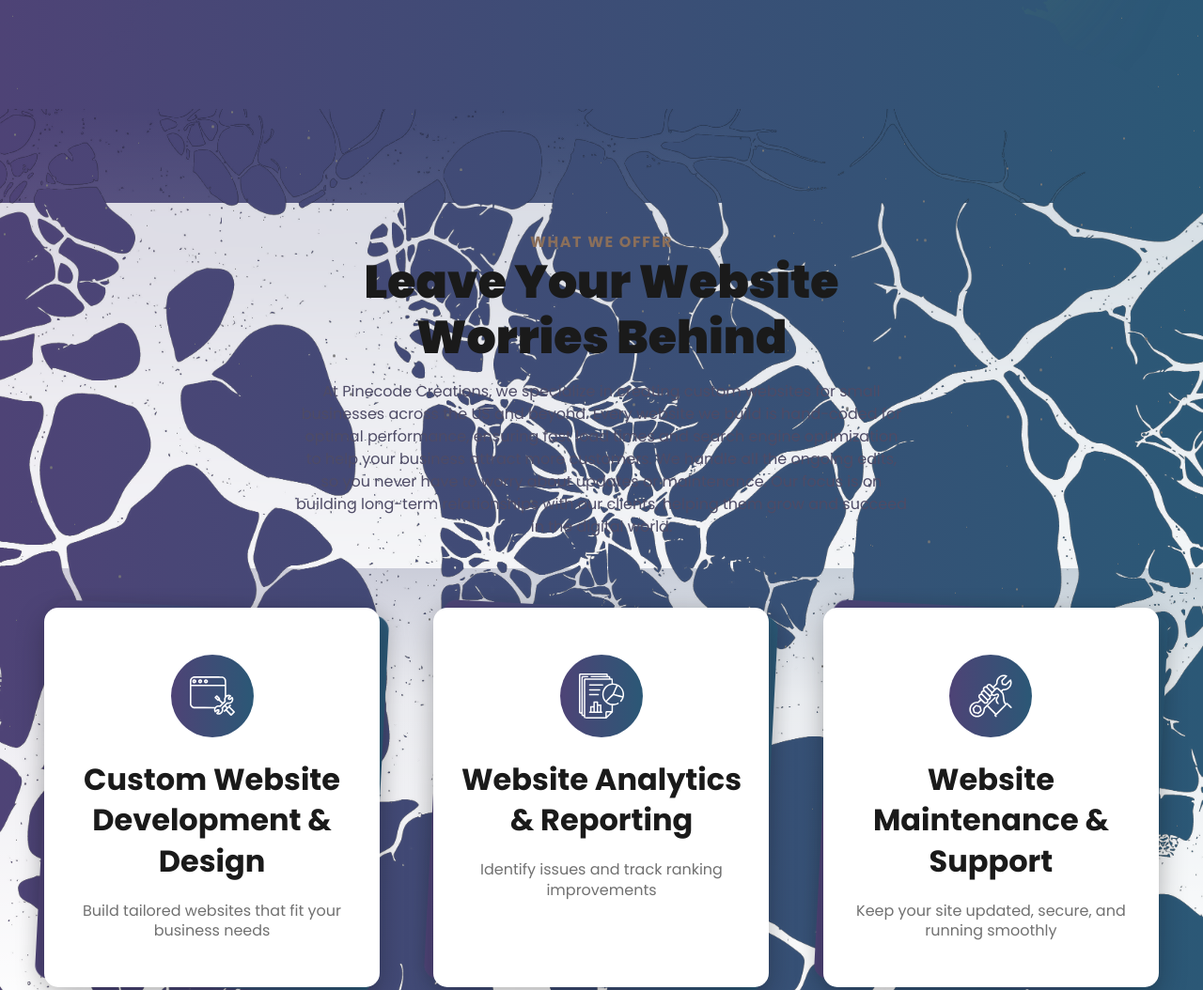
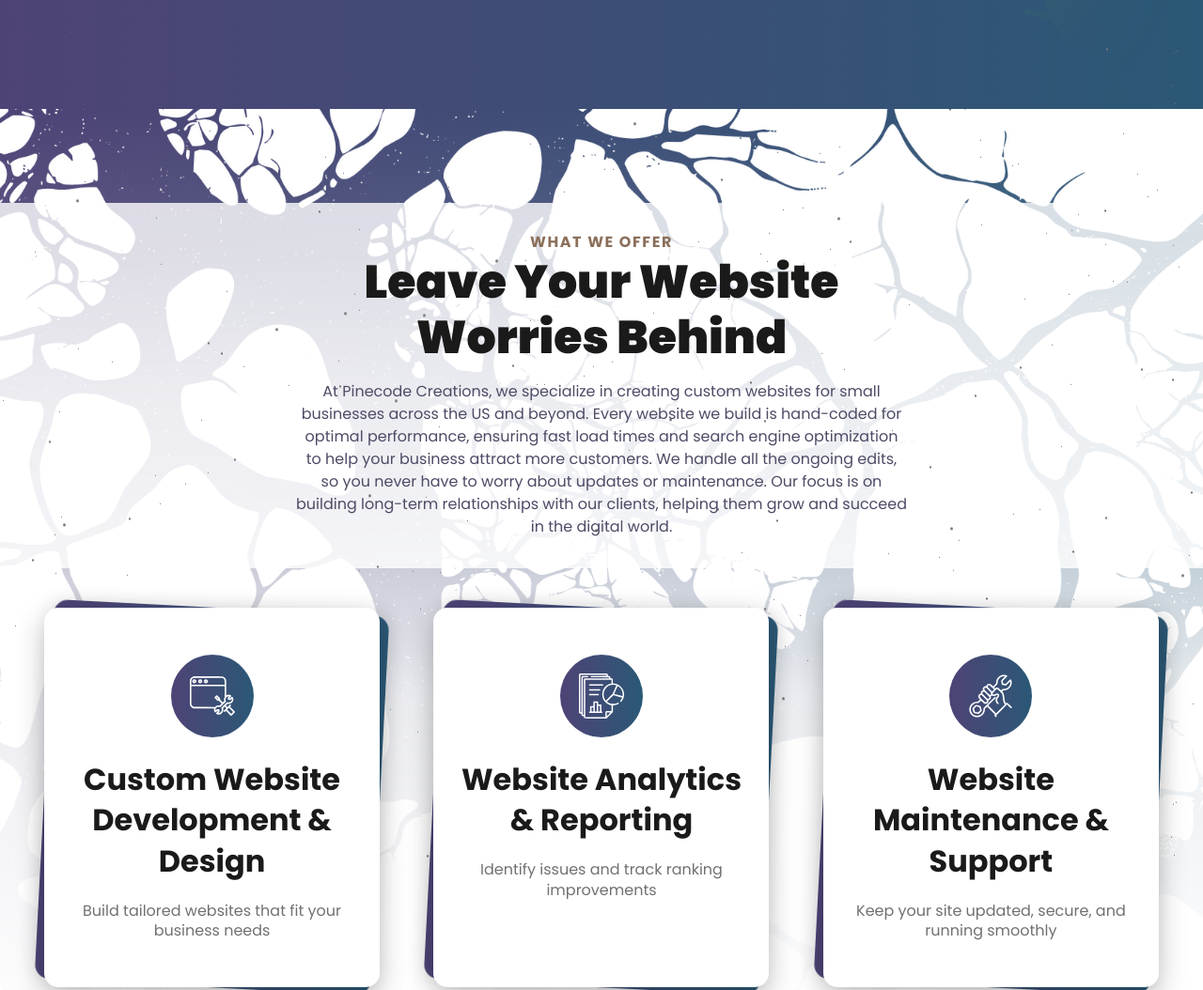
Before and after one commit to pinecodecreations/PineCodeCreationsSite, an Eleventy site: page src/index.html in a window 1280 px wide. Shown: the part 684-1738 px from the top of the page at 94% size. Built offline with nearby package versions, Linux system fonts and the light colour scheme; Eleventy itself is replaced by a stand-in of ours; files that its build step writes are made by us from their sources.

Commit message:
changing something

```diff
--- a/src/assets/sass/critical.scss
+++ b/src/assets/sass/critical.scss
@@ -661,16 +661,9 @@
       transform: translateX(-50%); /* center it */
       width: 100vw; /* full viewport width */
       height: 100%;
-    /* Use the vein image as a layered background as a fallback for iOS Safari
-      Browsers that support masking will still apply mask-image below. */
-    background-image: url("/assets/images/tree-vein-background.jpg"), linear-gradient(to right, #4e4376, #2b5876);
-    background-repeat: no-repeat, no-repeat;
-    background-position: center, center;
-    background-size: cover, cover;
-    /* blend the vein image with the gradient for a subtle effect when mask isn't available */
-    background-blend-mode: multiply, normal;
+      background: white;
 
-    /* Masking: use luminance for non-alpha images (jpg). Keep -webkit- prefixed properties for broader support */
+      /* Masking: use luminance for non-alpha images (jpg). Add -webkit- prefixes for broader support */
       mask-image: url("/assets/images/tree-vein-background.jpg");
       mask-mode: luminance;
       mask-repeat: no-repeat;
@@ -678,17 +671,11 @@
       mask-position: center;
 
       -webkit-mask-image: url("/assets/images/tree-vein-background.jpg");
-    /* Note: -webkit-mask-mode may behave inconsistently on some iOS versions; keeping as-is */
+      -webkit-mask-mode: luminance;
       -webkit-mask-repeat: no-repeat;
       -webkit-mask-size: cover;
       -webkit-mask-position: center;
       z-index: -1;
-
-  /* Try additional webkit mask composite flags where supported */
-  -webkit-mask-composite: source-in;
-  mask-composite: intersect;
-
-  /* If masking is not supported, rely on the background-image fallback (background-image already set above). */
     }
 
     .pc-flex-group {
```
Also changed, not shown: src/assets/css/critical.css, 1 other file. Lines whose indentation alone changed are shown as unchanged.
